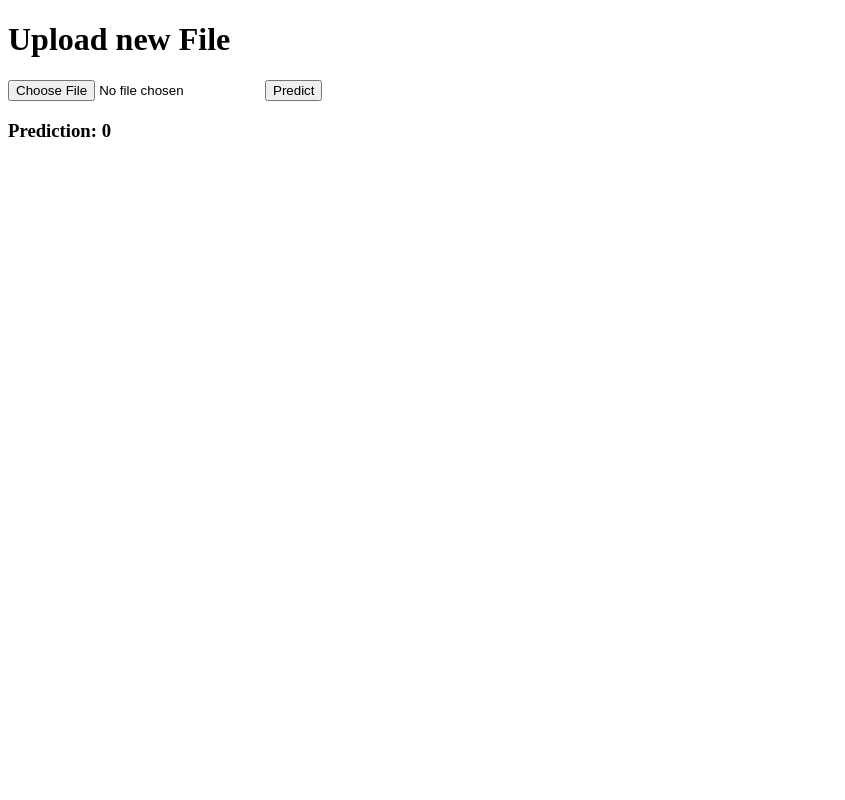
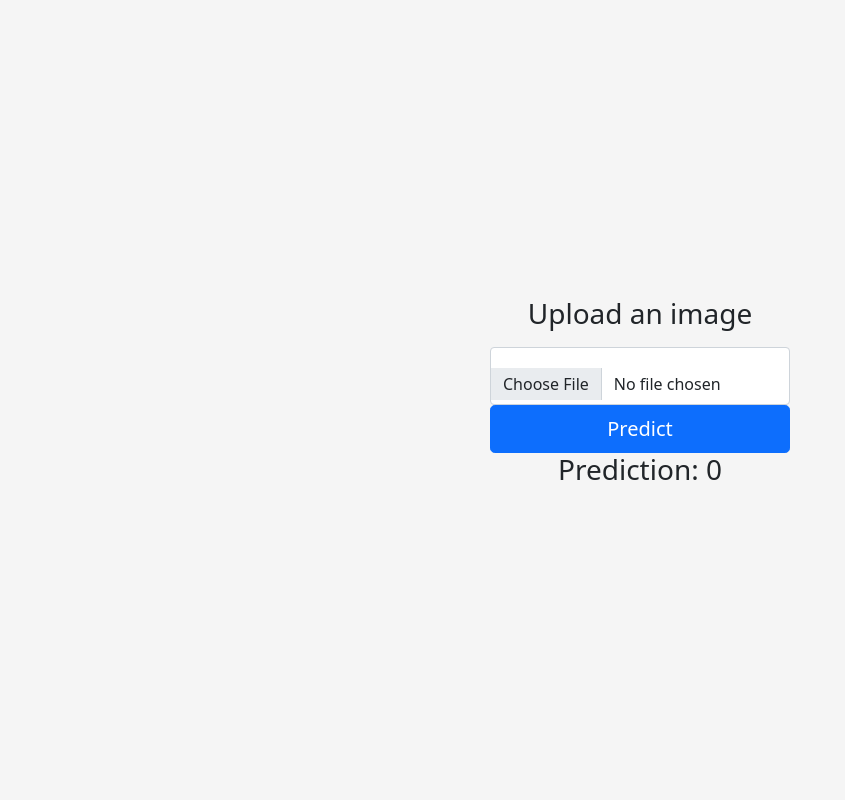
Before and after one commit to prateekb1912/face_mask_detector, a Flask app: page / in a window 1280 px wide. Shown: the whole page, without its empty margins (0-845 px from the left). Run offline with Flask 2, Linux system fonts and the light colour scheme.

Commit message:
Add boostrap support to the image upload form

```diff
--- a/app.py
+++ b/app.py
@@ -16,7 +16,7 @@ def upload_predict():
             img_loc = os.path.join(UPLOAD_FOLDER, image_file.filename)
             image_file.save(img_loc)
 
-            pred = predict_image(image_file)
+            pred = predict_image(img_loc)
             return render_template('index.html', prediction = pred)
 
     return render_template('index.html', prediction = 0)
@@ -32,7 +32,5 @@ def predict_image(img_file):
 
     return label
 
-
-
 if __name__ == '__main__':
     app.run(debug = True)
--- a/templates/index.html
+++ b/templates/index.html
@@ -1,8 +1,32 @@
 <!doctype html>
-<title>Upload new File</title>
-<h1>Upload new File</h1>
-<form method=post enctype=multipart/form-data>
-    <input type=file name=image>
-    <input type=submit value=Predict>
-    <h3>Prediction: {{prediction}}</h3>
-</form>
+<html lang="en">
+  <head>
+    <meta charset="utf-8">
+    <meta name="viewport" content="width=device-width, initial-scale=1">
+    <title>Face Mask Detector</title>
+
+    <link href="https://cdn.jsdelivr.net/npm/bootstrap@5.1.3/dist/css/bootstrap.min.css" rel="stylesheet" integrity="sha384-1BmE4kWBq78iYhFldvKuhfTAU6auU8tT94WrHftjDbrCEXSU1oBoqyl2QvZ6jIW3" crossorigin="anonymous">
+
+    <!-- Custom styles for this template -->
+    <link href="/static/css/form_upload.css" rel="stylesheet">
+  </head>
+
+  <body class="text-center">
+
+  <form class="form-upload">
+    <h1 class="h3 mb-3 fw-normal">Upload an image</h1>
+
+    <div class="form-floating">
+      <input type="file" class="form-control" id="image" name ='image'>
+    </div>
+
+    <button class="w-100 btn btn-lg btn-primary" type="submit">Predict</button>
+    <h3 class = 'h3 mb-3 fw-normal'>Prediction: {{prediction}}</h3>
+    </form>
+  </body>
+  </html>
+
+
+
+  </body>
+</html>
```
